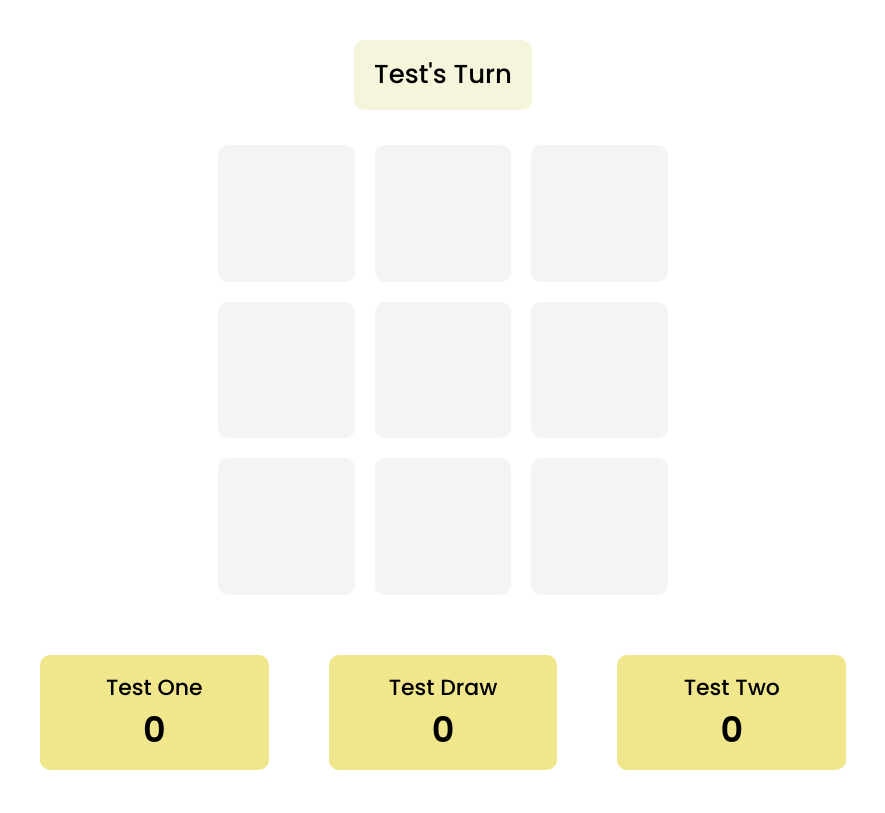
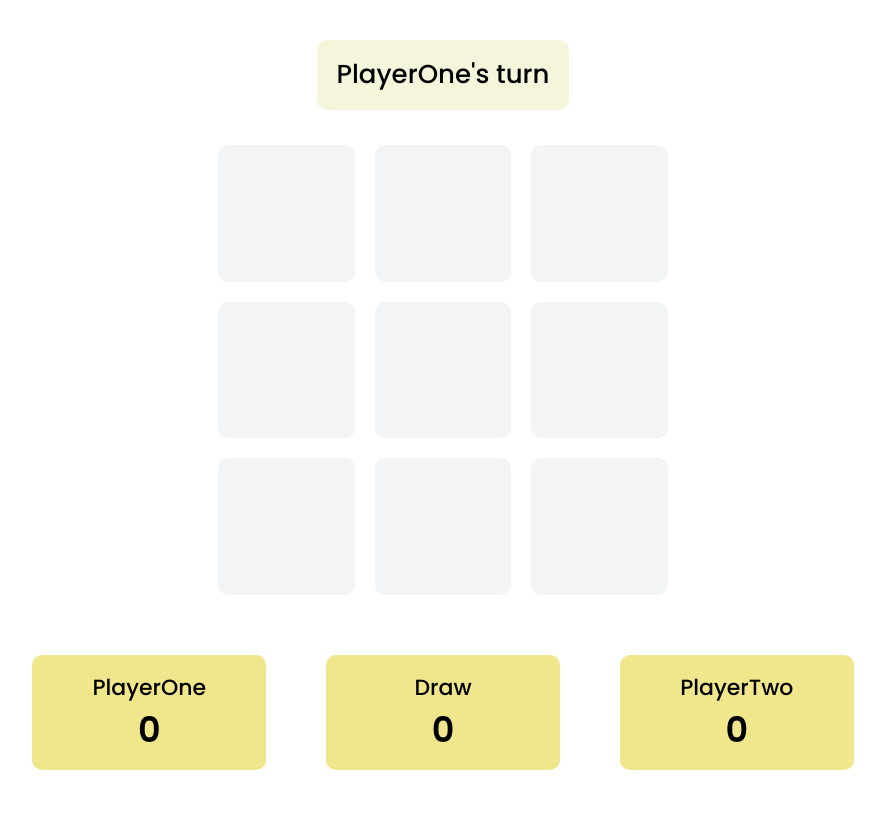
Before and after one commit to vaseemGit7/tic-tac-toe, a plain HTML site: page index.html in a window 1280 px wide. Shown: the whole page, without its empty margins (197-1082 px from the left). Drawn offline with Linux system fonts and the light colour scheme.

Commit message:
Update DOM for Player Stats

```diff
--- a/index.html
+++ b/index.html
@@ -29,16 +29,16 @@
         <div class="game-stats-container">
             <div class="game-stats">
                 <div class="player player-one-stats" id="playerOneStats" >
-                    <div class="player-title player-one-name" id="playerOneName">Test One</div>
-                    <div class="player-score player-one-score" id="playerOneScore">0</div>
+                    <div class="player-title player-one-name" id="playerOneName"></div>
+                    <div class="player-score player-one-score" id="playerOneScore"></div>
                 </div>
                 <div class="player player-draw" id="playerDrawStats" >
-                    <div class="player-title draw-title" id="playerOneName">Test Draw</div>
-                    <div class="player-score draw-score" id="playerOneScore">0</div>
+                    <div class="player-title draw-title" id="drawTitle">Draw</div>
+                    <div class="player-score draw-score" id="drawScore"></div>
                 </div>
-                <div class="player player-two-score" id="playerTwoScore" >
-                    <div class="player-title player-two-name" id="playerTwoName">Test Two</div>
-                    <div class="player-score player-two-score" id="playerTwoScore">0</div>
+                <div class="player player-two-stats" id="playerTwoStats" >
+                    <div class="player-title player-two-name" id="playerTwoName"></div>
+                    <div class="player-score player-two-score" id="playerTwoScore"></div>
                 </div>
             </div>
         </div>
--- a/script.js
+++ b/script.js
@@ -2,10 +2,14 @@ const Player = (name,sign) =>{
     this.name = name;
     this.sign = sign;
 
+    const getName = () =>{
+        return name;
+    }
+
     const getSign = () =>{
         return sign;
     }
-    return {getSign};
+    return {getName, getSign};
 }
 
 const gameBoard = (function(){
@@ -33,15 +37,46 @@ const gameBoard = (function(){
 const displayController = (function(){
 
     const $fields = document.querySelectorAll('.field');
+    const $turnDisplay = document.querySelector('#turnDisplay');
+
+    const $playerOneStats = document.querySelector('#playerOneStats');
+    const $playerOneName = $playerOneStats.querySelector('#playerOneName');
+    const $playerOneScore = $playerOneStats.querySelector('#playerOneScore');
+
+    const $drawScore = document.querySelector('#drawScore');
+
+    const $playerTwoStats = document.querySelector('#playerTwoStats');
+    const $playerTwoName = $playerTwoStats.querySelector('#playerTwoName');
+    const $playerTwoScore = $playerTwoStats.querySelector('#playerTwoScore');
+
+    window.onload = () =>{
+        _displayCurrentPlayer();
+        _displayGameStats();
+    }
 
     $fields.forEach((field)=>{
         field.addEventListener('click',(e)=>{
             if(e.target.textContent === ""){
                 gameController.playRound(parseInt(e.target.dataset.index));
+                _displayCurrentPlayer();
+                _displayGameStats();
                 _renderGameBoard();
             }
         })
     })
+
+    const _displayCurrentPlayer = () =>{
+        $turnDisplay.textContent=gameController.getCurrentPlayerName()+"'s turn";
+    }
+
+    const _displayGameStats = () =>{
+        $playerOneName.textContent = "PlayerOne";
+        $playerTwoName.textContent = "PlayerTwo";
+
+        $playerOneScore.textContent = gameController.getPlayerOneScore();
+        $drawScore.textContent = gameController.getDrawScore();
+        $playerTwoScore.textContent = gameController.getPlayerTwoScore();
+    }
 
     const _renderGameBoard = () =>{
         for(let i = 0;i<$fields.length;i++){
@@ -57,6 +92,7 @@ const gameController =(function(){
 
     let playerOneWins = 0;
     let playerTwoWins = 0;
+    let drawCount = 0;
     let roundWinner = "";
 
     let moves = 0;
@@ -65,6 +101,22 @@ const gameController =(function(){
 
     const _switchPlayers = () =>{
         currentPlayer = (currentPlayer === playerOne) ? playerTwo : playerOne;
+    }
+
+    const getCurrentPlayerName = () =>{
+        return currentPlayer.getName();
+    }
+
+    const getPlayerOneScore = () =>{
+        return playerOneWins;
+    }
+
+    const getPlayerTwoScore = () =>{
+        return playerTwoWins;
+    }
+
+    const getDrawScore = () =>{
+        return drawCount;
     }
 
     const playRound = (index) =>{
@@ -112,15 +164,16 @@ const gameController =(function(){
     const _isDraw = () =>{
         if(_checkRoundWinner()===false && moves === 9){
             console.log("it is a draw");
+            drawCount++;
             _gamereset();
         }
     }
 
     const _determineWinner = () =>{
-        if(playerOneWins===3){
+        if(getPlayerOneScore()===3){
             console.log("Player One wins");
         }
-        if(playerTwoWins===3){
+        if(getPlayerTwoScore()===3){
             console.log("Player Two wins");
         }
     }
@@ -131,5 +184,5 @@ const gameController =(function(){
         moves = 0;
     }
 
-    return{playRound};
+    return{playRound, getCurrentPlayerName, getPlayerOneScore, getPlayerTwoScore, getDrawScore};
 })();
```
